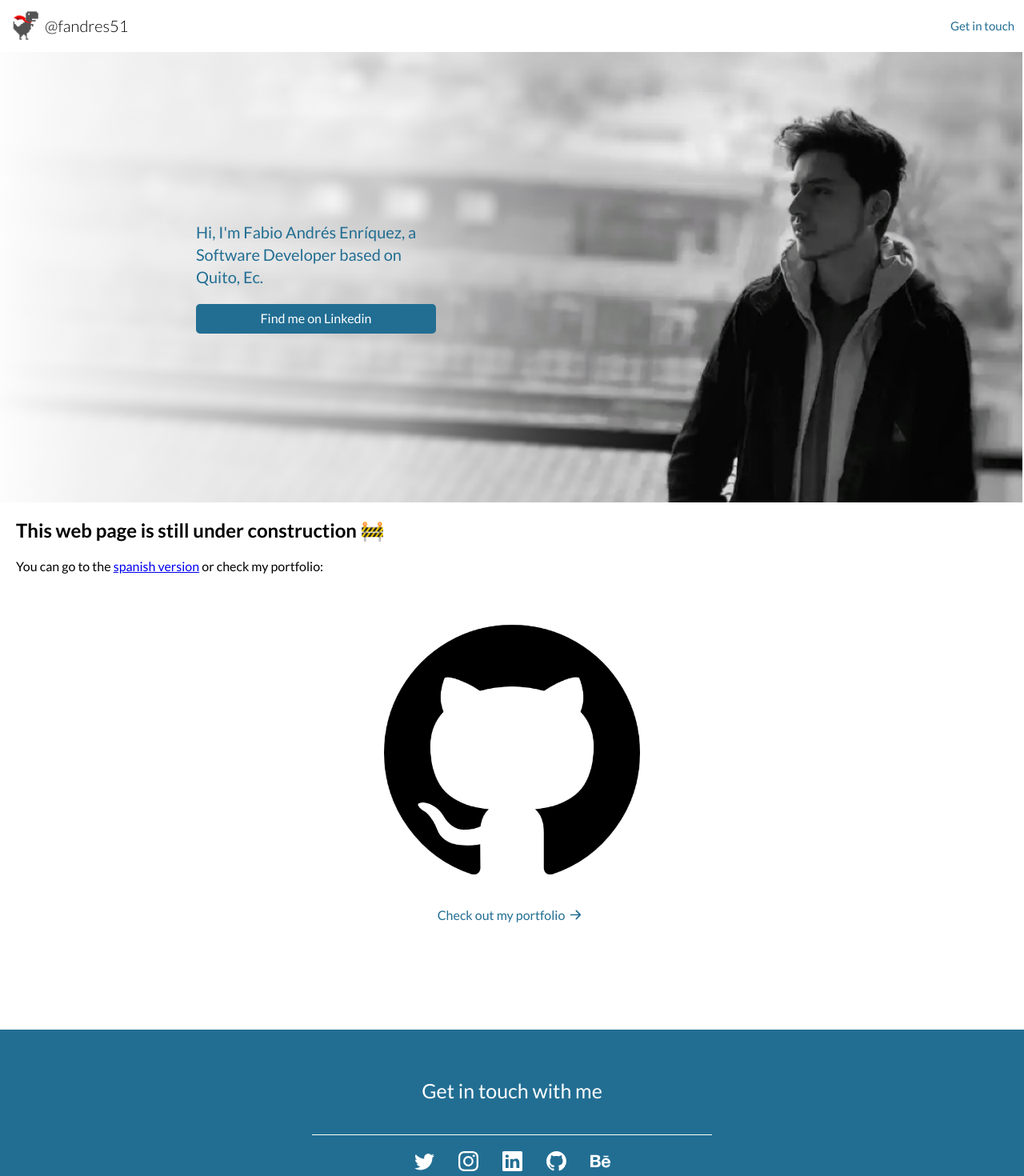
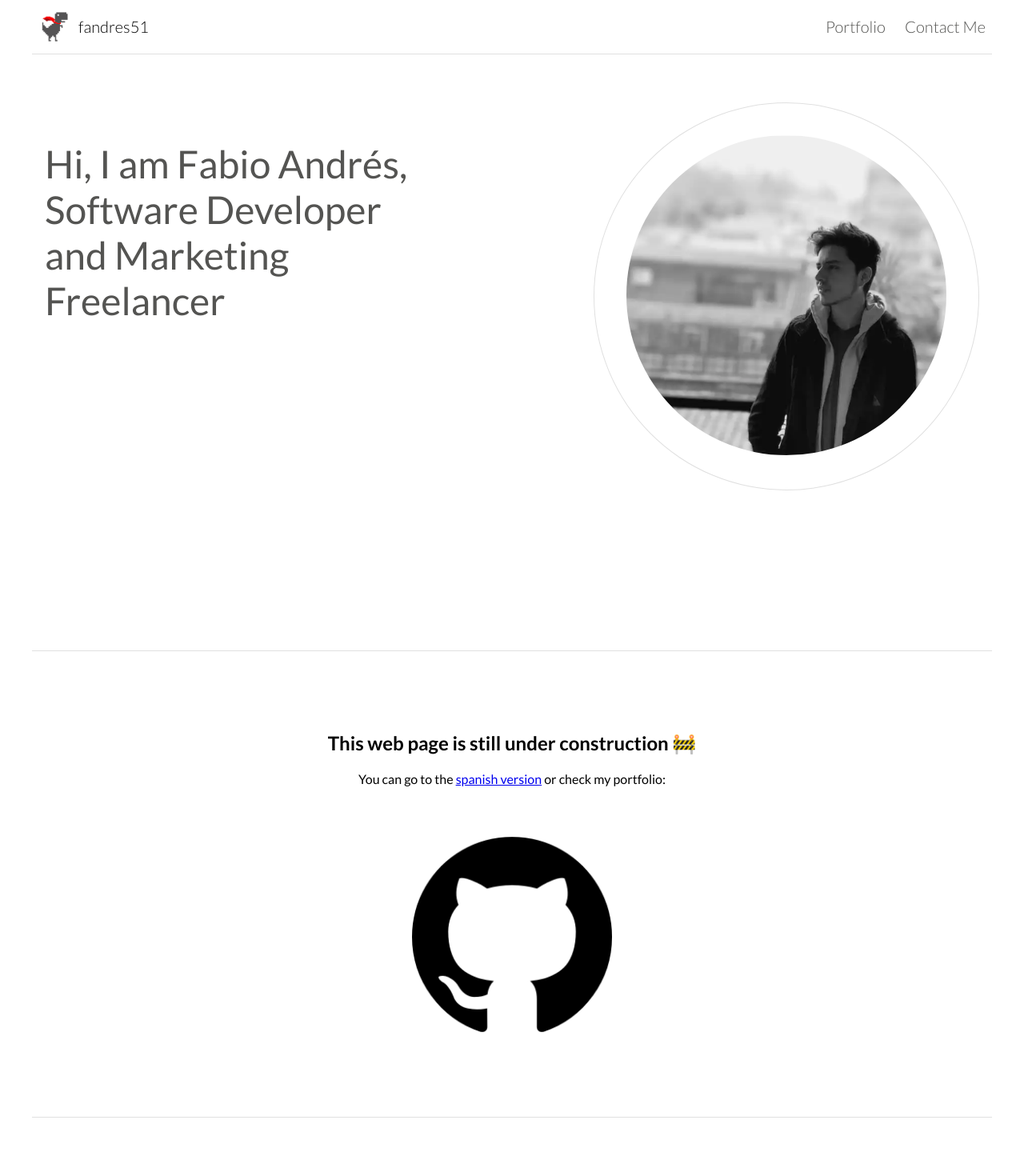
Before and after one commit to fandres51/fandres51-web, a Next.js app: page / in a window 1280 px wide. Shown: the top 1470 px of the page at 80% size. Built offline with nearby package versions, Linux system fonts and the light colour scheme.

Commit message:
first new visual proposal

```diff
--- a/components/Layouts/FooterComponent.jsx
+++ b/components/Layouts/FooterComponent.jsx
@@ -6,13 +6,13 @@ export default function FooterComponent({title}) {
     return (
         <footer className={styles.footer}>
             <div className={styles.content}>
-                <div className={styles.phrase}>{title}</div>
+                {/* <div className={styles.phrase}>{title}</div> */}
                 <div className={styles.iconsBox}>
-                    <a href="https://twitter.com/fandres51" target="blank"><BsTwitter size={25} color='white'/></a>
-                    <a href="https://instagram.com/fandres51" target="blank"><BsInstagram size={25} color='white'/></a>
-                    <a href="https://linkedin.com/in/fabio-andres-enriquez-476692194/" target="blank"><BsLinkedin size={25} color='white'/></a>
-                    <a href="https://github.com/fandres51" target="blank"><BsGithub size={25} color='white'/></a>
-                    <a href="https://behance.net/fandres51" target="blank"><BsBehance size={25} color='white'/></a>
+                    <a href="https://instagram.com/fandres51" target="blank"><BsInstagram size={40} color='#545452'/></a>
+                    <a href="https://linkedin.com/in/fabio-andres-enriquez-476692194/" target="blank"><BsLinkedin size={40} color='#545452'/></a>
+                    <a href="https://github.com/fandres51" target="blank"><BsGithub size={40} color='#545452'/></a>
+                    {/* <a href="https://twitter.com/fandres51" target="blank"><BsTwitter size={40} color='#545452'/></a> */}
+                    {/* <a href="https://behance.net/fandres51" target="blank"><BsBehance size={40} color='#545452'/></a> */}
                 </div>
             </div>
             <div className={styles.copyright}>Copyright © 2022 fandres51</div>
--- a/components/Layouts/HeaderComponent.jsx
+++ b/components/Layouts/HeaderComponent.jsx
@@ -4,23 +4,29 @@ import React from 'react'
 import styles from '../../styles/layouts/Header.module.css'
 
 
-export default function HeaderComponent({ title, titleLink, callToAction, callToActionLink }) {
+export default function HeaderComponent() {
+
   return (
     <header className={styles.header}>
-      <Link href={titleLink}>
+      <Link href={'/'}>
         <div className={styles.logo}>
           <Image
             src="/images/logo.png"
             alt="Logo"
-            width={44}
-            height={44}
+            width={45}
+            height={45}
           />
-          <div><h1>{title}</h1></div>
+          <div><h1>{'fandres51'}</h1></div>
         </div>
       </Link>
-      <a href={callToActionLink} target="blank" style={{textDecoration:'none'}}>
-        <div className={styles.callToAction}>{callToAction}</div>
-      </a>
+      <nav className={styles.nav}>
+        <Link href={'/portfolio'}>
+          <div>{'Portfolio'}</div>
+        </Link>
+        <a href="https://linktr.ee/fandres51" target="_blank">
+          Contact Me
+        </a>
+      </nav>
     </header>
   )
 }
--- a/pages/es.js
+++ b/pages/es.js
@@ -1,7 +1,7 @@
 import Head from "next/head";
 import styles from "../styles/pages/Home.module.css";
-import HeaderComponent from "../components/HeaderComponent";
-import FooterComponent from "../components/FooterComponent";
+import HeaderComponent from "../components/Layouts/HeaderComponent";
+import FooterComponent from "../components/Layouts/FooterComponent";
 import BannerComponent from "../components/BannerComponent";
 import { BsArrowRightShort } from 'react-icons/bs';
 import Link from "next/link";
--- a/pages/index.js
+++ b/pages/index.js
@@ -2,7 +2,6 @@ import Head from "next/head";
 import styles from "../styles/pages/Home.module.css";
 import HeaderComponent from "../components/Layouts/HeaderComponent";
 import FooterComponent from "../components/Layouts/FooterComponent";
-import BannerComponent from "../components/BannerComponent";
 import { BsArrowRightShort } from 'react-icons/bs';
 import Link from "next/link";
 import Image from "next/image";
@@ -15,28 +14,67 @@ export default function Home() {
                 <title>fandres51</title>
                 <meta
                     name="description"
-                    content="Generated by create next app"
+                    content="Personal and professional portfolio of Fabio Andrés Enríquez"
                     lang="en"
                 />
                 <link rel="icon" href="/favicon.ico" />
             </Head>
 
             <main className={styles.main}>
-                <HeaderComponent
-                    title="@fandres51"
-                    titleLink="/"
-                    callToAction="Get in touch"
-                    callToActionLink="https://linktr.ee/fandres51"
-                ></HeaderComponent>
-                <div className={styles.upperline}></div>
-                <BannerComponent
+
+                <HeaderComponent></HeaderComponent>
+
+                <div style={{ // Line separator
+                    width: '100%',
+                    borderTop: '1px solid #e0e0e0',
+                }}></div>
+
+                <div style={{ //banner element
+                    display: 'flex',
+                    flexDirection: 'row',
+                    justifyContent: 'space-between',
+                    margin: '60px 16px',
+                }}>
+                    <div style={{
+                        width: '460px',
+                    }}>
+                        <p style={{
+                            fontSize: 48,
+                            color: '#545452',
+                        }}>Hi, I am Fabio Andrés, Software Developer and Marketing Freelancer</p>
+                    </div>
+                    <div style={{
+                        padding: 40,
+                        border: '1px solid #e0e0e0',
+                        borderRadius: '50%',
+                    }}>
+                        <Image style={{
+                            borderRadius: '50%',
+                        }}
+                            src="/images/banner-phone.png"
+                            alt="Profile picture"
+                            width={400}
+                            height={400} />
+                    </div>
+                </div>
+
+                <div style={{ // Line separator
+                    width: '100%',
+                    borderTop: '1px solid #e0e0e0',
+                    marginTop: 200,
+                }}></div>
+
+
+                {/* <BannerComponent
                     message="Hi, I'm Fabio Andrés Enríquez, a Software Developer based on Quito, Ec."
                     buttonMessage="Find me on Linkedin"
                     buttonAction="https://www.linkedin.com/in/fabio-andres-enriquez-476692194/"
-                ></BannerComponent>
+                ></BannerComponent> */}
 
                 <div style={{
                     padding: '0 20px',
+                    textAlign: 'center',
+                    marginTop: 100,
                 }}>
                     <h2>This web page is still under construction 🚧</h2>
                     <p>You can go to the <Link href='/es'>spanish version</Link> or check my portfolio:</p>
@@ -44,17 +82,22 @@ export default function Home() {
 
                 <div className={styles.previousWork}>
                     <a href="https://github.com/fandres51" target="blank" className={styles.portfolioLogo}>
-                        <Image className={styles.logoImg} src="/images/GithubLogo.png" alt="Github logo" width={320} height={320} />
+                        <Image className={styles.logoImg} src="/images/GithubLogo.png" alt="Github logo" width={250} height={250} />
                     </a>
-                    <div style={{marginTop: 30}}>
+                    {/* <div style={{ marginTop: 30 }}>
                         <a href={'https://github.com/fandres51'} target="blank" style={{ textDecoration: "none" }}>
                             <div className={styles.workMessage}>
                                 <div className={styles.workMessage}>Check out my portfolio</div>
                                 <BsArrowRightShort size={27} color='#226E93' />
                             </div>
                         </a>
-                    </div>
+                    </div> */}
                 </div>
+
+                <div style={{ // Line separator
+                    width: '100%',
+                    borderTop: '1px solid #e0e0e0',
+                }}></div>
 
                 <FooterComponent
                     title={'Get in touch with me'}
--- a/styles/globals.css
+++ b/styles/globals.css
@@ -3,6 +3,8 @@ body {
   padding: 0;
   margin: 0;
   font-family: 'Lato', sans-serif;
+  max-width: 1200px;
+  margin: 0 auto;
 }
 
 /*
--- a/styles/layouts/Footer.module.css
+++ b/styles/layouts/Footer.module.css
@@ -1,6 +1,6 @@
 .footer {
-    background-color: #226E93;
-    color: white;
+    background-color: #ffffff;
+    color: #545452;
     height: 300px;
     display: flex;
     flex-direction: column;
@@ -27,16 +27,16 @@
 .iconsBox {
     padding-top: 20px;
     padding-bottom: 20px;
-    border-top: 1px solid #ffffff;
-    border-bottom: 1px solid #ffffff;
+    /* border-top: 1px solid #545452;
+    border-bottom: 1px solid #545452; */
     text-align: center;
     margin: 20px 0;
     width: 100%;
 }
 
 .iconsBox a {
-    margin-right: 15px;
-    margin-left: 15px;
+    margin-right: 30px;
+    margin-left: 30px;
 }
 
 @media (min-width: 550px) {
--- a/styles/layouts/Header.module.css
+++ b/styles/layouts/Header.module.css
@@ -5,7 +5,9 @@
     flex-direction: row;
     justify-content: space-between;
     align-items: center;
-    padding: 7px 12px;
+    padding: 8px 8px;
+    margin-right: auto;
+    margin-left: auto;
 }
 
 .logo {
@@ -18,19 +20,27 @@
 .logo div h1 {
     font-weight: 300;
     font-size: 20px;
+    margin-left: 5px;
 }
 
-.callToAction {
-    color: #226E93;
-    cursor: pointer;
-    font-weight: 400;
-    font-size: 15px;
+.nav {
+    display: flex;
+    flex-direction: row;
+    align-items: center;
 }
 
-.callToAction:hover {
-    color: #205c7a;
+.nav * {
+    margin-left: 24px;
+    color: #545452;
+    cursor: pointer;
+    font-size: 20px;
+    font-weight: 300;
 }
 
-.callToAction:active {
-    color: #184257;
+.nav a {
+    text-decoration: none;
 }
+
+.nav *:hover {
+    color: #1A4F6D;
+}
--- a/styles/pages/Home.module.css
+++ b/styles/pages/Home.module.css
@@ -20,7 +20,7 @@
   margin-left: auto;
   margin-right: auto;
   margin-top: 100px;
-  margin-bottom: 80px;
+  /* margin-bottom: 30px; */
 }
 
 .previousWork:hover .workMessage {
@@ -64,7 +64,7 @@
   }
   .previousWork {
     margin-top: 60px;
-    margin-bottom: 130px;
+    margin-bottom: 100px;
   }
 }
 
```
Also changed, not shown: pages/blog/[slug].js (deleted, +0 -59 lines), pages/portfolio/[slug].js (deleted, +0 -59 lines), pages/portfolio/es.js (deleted, +0 -79 lines).
